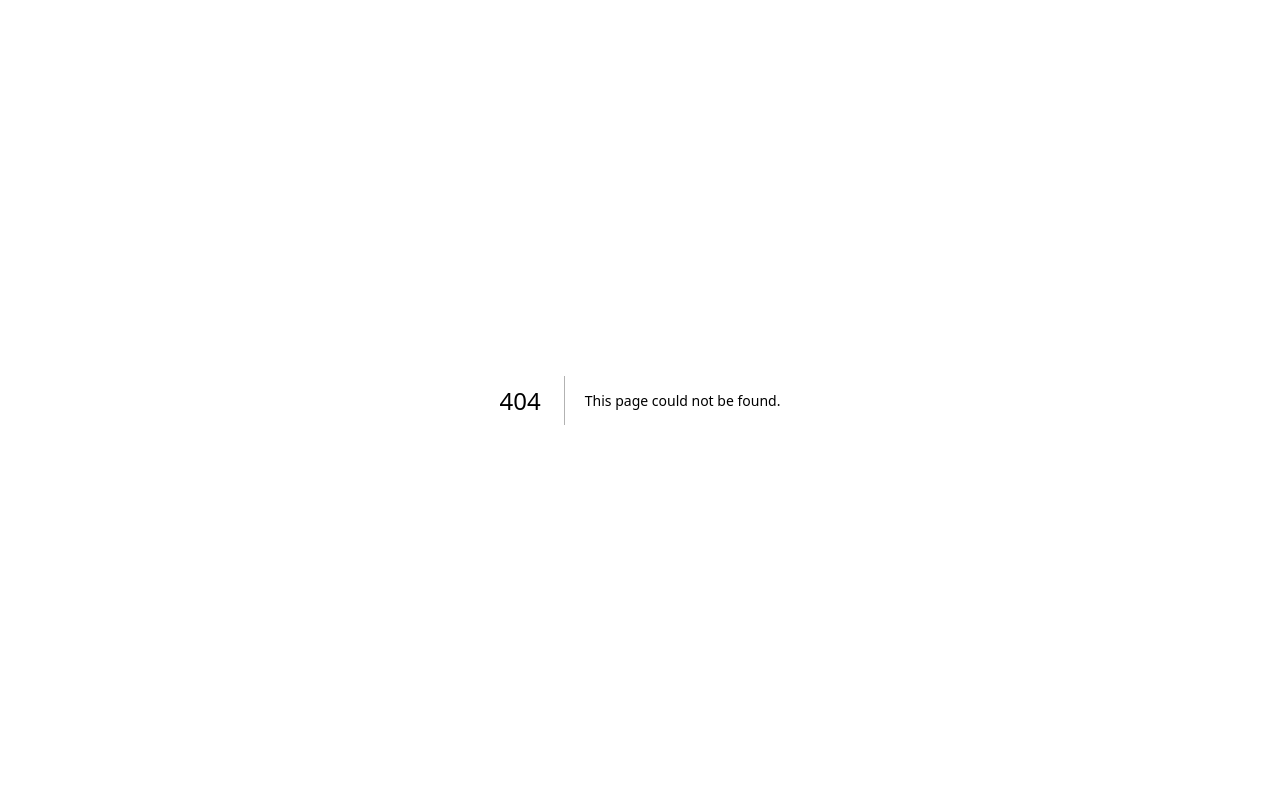
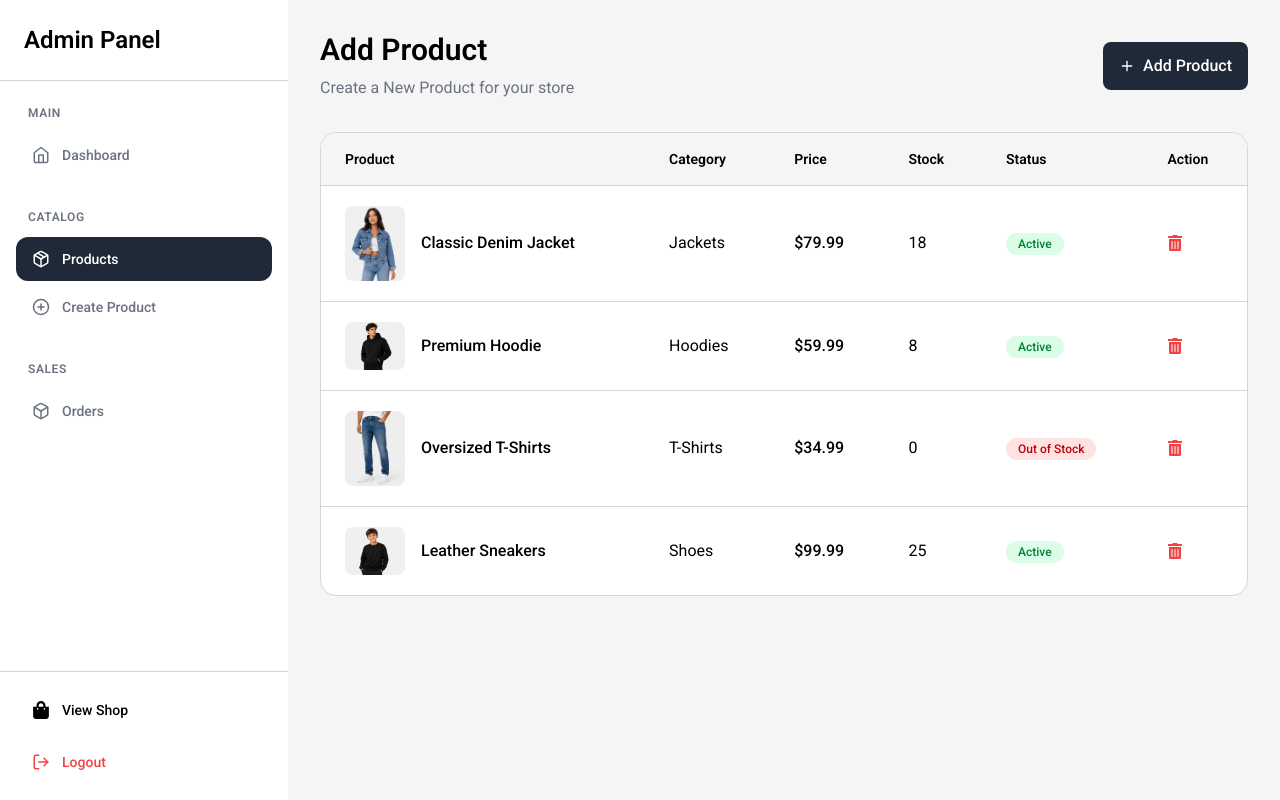
Before and after one commit to creativeloc/nextjs-estore2026, a Next.js app: page /admin/products in a window 1280 px wide. Before the commit this address had no page. Built offline with nearby package versions, Linux system fonts and the light colour scheme.

Commit message:
created table view of products

```diff
--- /dev/null
+++ b/src/app/admin/products/page.tsx
@@ -0,0 +1,131 @@
+import Button from "@/components/ui/Button"
+import Image from "next/image"
+import Link from "next/link"
+import { FaTrashAlt } from "react-icons/fa"
+import { FiPlus } from "react-icons/fi"
+
+const products = [
+  {
+    id: 1,
+    name: "Classic Denim Jacket",
+    category: "Jackets",
+    price: 79.99,
+    stock: 18,
+    status: "Active",
+    image: "/images/product1.png"
+  },
+  {
+    id: 2,
+    name: "Premium Hoodie",
+    category: "Hoodies",
+    price: 59.99,
+    stock: 8,
+    status: "Active",
+    image: "/images/product2.png"
+  },
+  {
+    id: 3,
+    name: "Oversized T-Shirts",
+    category: "T-Shirts",
+    price: 34.99,
+    stock: 0,
+    status: "Out of Stock",
+    image: "/images/product3.png"
+  },
+  {
+    id: 4,
+    name: "Leather Sneakers",
+    category: "Shoes",
+    price: 99.99,
+    stock: 25,
+    status: "Active",
+    image: "/images/product4.png"
+  }
+]
+
+export default function ProductsPage() {
+  return (
+    <section>
+      <div className="flex flex-col justify-between gap-6 md:flex-row md:items-center">
+        {/* header */}
+        <div>
+          <h2 className="text-3xl font-semibold">Add Product</h2>
+          <p className="mt-2 text-muted-foreground">
+            Create a New Product for your store
+          </p>
+        </div>
+        <Link href="/add-product">
+          <Button leftIcon={<FiPlus />}>Add Product</Button>
+        </Link>
+      </div>
+
+      {/* table */}
+      <div className="mt-8 overflow-hidden rounded-2xl border border-border bg-background">
+        <div className="overflow-x-auto">
+          <table className="min-w-full">
+            <thead className="border-b border-border bg-surface">
+              <tr>
+                <th className="px-6 py-4 text-left text-sm font-semibold">
+                  Product
+                </th>
+                <th className="px-6 py-4 text-left text-sm font-semibold">
+                  Category
+                </th>
+                <th className="px-6 py-4 text-left text-sm font-semibold">
+                  Price
+                </th>
+                <th className="px-6 py-4 text-left text-sm font-semibold">
+                  Stock
+                </th>
+                <th className="px-6 py-4 text-left text-sm font-semibold">
+                  Status
+                </th>
+                <th className="px-6 py-4 text-left text-sm font-semibold">
+                  Action
+                </th>
+              </tr>
+            </thead>
+
+            <tbody>
+              {products.map((product) => (
+                <tr
+                  key={product.id}
+                  className="border-b border-border last:border-0 hover:bg-surface/50"
+                >
+                  <td className="px-6 py-5">
+                    <div className="flex items-center gap-4">
+                      <Image
+                        src={product.image}
+                        alt={product.name}
+                        width={60}
+                        height={70}
+                        className="rounded-lg object-cover"
+                      />
+
+                      <p className="font-medium">{product.name}</p>
+                    </div>
+                  </td>
+                  <td className="px-6 py-5">{product.category}</td>
+                  <td className="px-6 py-5 font-medium">
+                    ${product.price.toFixed(2)}
+                  </td>
+                  <td className="px-6 py-5">{product.stock}</td>
+                  <td className="px-6 py-5">
+                    <span
+                      className={`rounded-full px-3 py-1 text-xs font-medium ${product.stock > 0 ? "bg-green-100 text-green-700 dark:bg-green-400" : "bg-red-100 text-red-700 dark:bg-red-500/15 dark:text-red-400"}`}
+                    >
+                      {product.stock > 0 ? "Active" : "Out of Stock"}
+                    </span>
+                  </td>
+                  <td className="px-6 py-5">
+                    <FaTrashAlt className="text-destructive" />
+                  </td>
+                </tr>
+              ))}
+            </tbody>
+          </table>
+        </div>
+      </div>
+    </section>
+  )
+}
```
